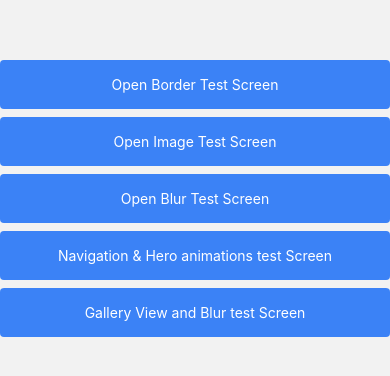
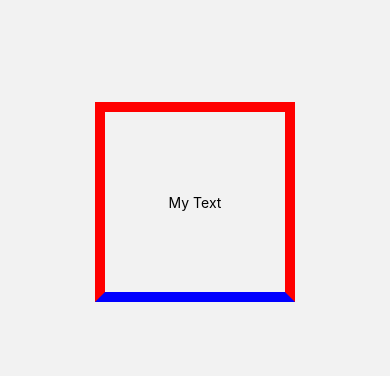
Before and after one commit to nateshmbhat/flutter-rn-ui-ux-comparisons, a React Native app in the folder rn_app/: screen /BorderColorTestScreen in a window 390 px wide. Shown: the part 220-596 px from the top of the page. Built offline with nearby package versions, Linux system fonts and the light colour scheme.

Commit message:
adds border color test screen

```diff
--- a/rn_app/App.tsx
+++ b/rn_app/App.tsx
@@ -19,6 +19,7 @@ import {GalleryViewSourceScreen} from './app/GalleryViewSourceScreen';
 import {GalleryViewTargetScreen} from './app/GalleryViewTargetScreen';
 import {ColorTestScreen} from './app/ColorTestScreen';
 import {ImageTestScreen} from './app/ImageTestScreen';
+import {BorderColorTestScreen} from './app/BorderColorTestScreen';
 const MainStack = createStackNavigator();
 
 function App(): React.JSX.Element {
@@ -69,6 +70,11 @@ function App(): React.JSX.Element {
             options={{headerShown: false}}
             name="ColorTestScreen"
             component={ColorTestScreen}
+          />
+          <MainStack.Screen
+            options={{headerShown: false}}
+            name="BorderColorTestScreen"
+            component={BorderColorTestScreen}
           />
           <MainStack.Screen
             options={({navigation, route}) => {
--- /dev/null
+++ b/rn_app/app/BorderColorTestScreen.tsx
@@ -0,0 +1,21 @@
+import React from 'react';
+import {Text, View} from 'react-native';
+
+export const BorderColorTestScreen = () => {
+  return (
+    <View className="flex-1 justify-center items-center">
+      <View
+        style={{
+          width: 200,
+          height: 200,
+          borderWidth: 10,
+          borderColor: 'red',
+          borderBottomColor: 'blue',
+          justifyContent: 'center',
+          alignItems: 'center',
+        }}>
+        <Text>My Text</Text>
+      </View>
+    </View>
+  );
+};
--- a/rn_app/app/HomeScreen.tsx
+++ b/rn_app/app/HomeScreen.tsx
@@ -16,24 +16,23 @@ export const images = [
 
 export const HomeScreen = () => {
   const navigation = useNavigation();
-
   return (
     <View className="flex-1 justify-center items-stretch">
       <TouchableOpacity
         onPress={() => navigation.navigate('BorderTestScreen')}
         className="bg-blue-500 p-4 rounded mb-2">
-        <Text className="text-white text-center">Open Border Test Screen</Text>
+        <Text className="text-white text-center">Border Test Screen</Text>
       </TouchableOpacity>
       <TouchableOpacity
         onPress={() => navigation.navigate('ImageTestScreen')}
         className="bg-blue-500 p-4 rounded mb-2">
-        <Text className="text-white text-center">Open Image Test Screen</Text>
+        <Text className="text-white text-center">Image Test Screen</Text>
       </TouchableOpacity>
 
       <TouchableOpacity
         onPress={() => navigation.navigate('BlurTestScreen')}
         className="bg-blue-500 p-4 rounded mb-2">
-        <Text className="text-white text-center">Open Blur Test Screen</Text>
+        <Text className="text-white text-center">Blur Test Screen</Text>
       </TouchableOpacity>
       <TouchableOpacity
         onPress={() => navigation.navigate('HeroAnimSourceScreen')}
@@ -49,6 +48,12 @@ export const HomeScreen = () => {
           Gallery View and Blur test Screen
         </Text>
       </TouchableOpacity>
+      <TouchableOpacity
+        onPress={() => navigation.navigate('BorderColorTestScreen')}
+        className="bg-blue-500 p-4 rounded mb-2">
+        <Text className="text-white text-center">Border Color test Screen</Text>
+      </TouchableOpacity>
+
       {/* <TouchableOpacity
         onPress={() => navigation.navigate('ColorTestScreen')}
         className="bg-blue-500 p-4 rounded mb-2">
```
Also changed, not shown: 2 other files (tests, documents, lock files or other folders).
